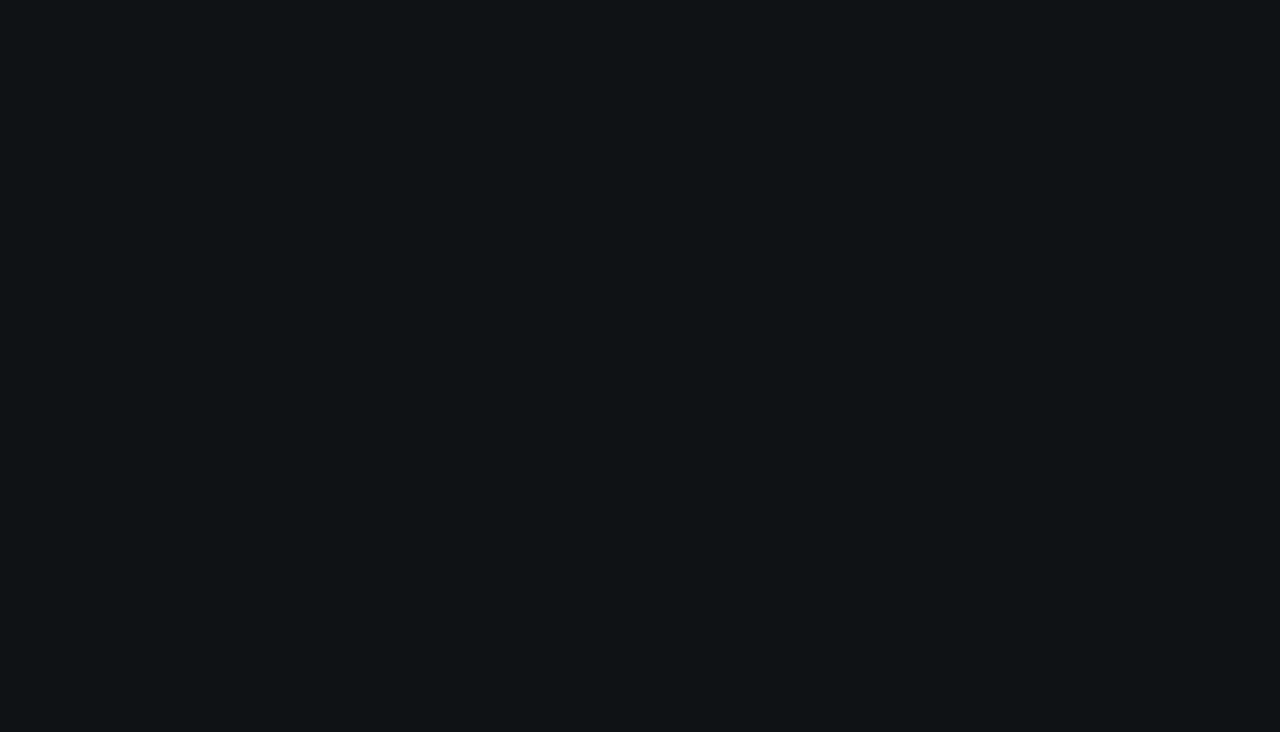
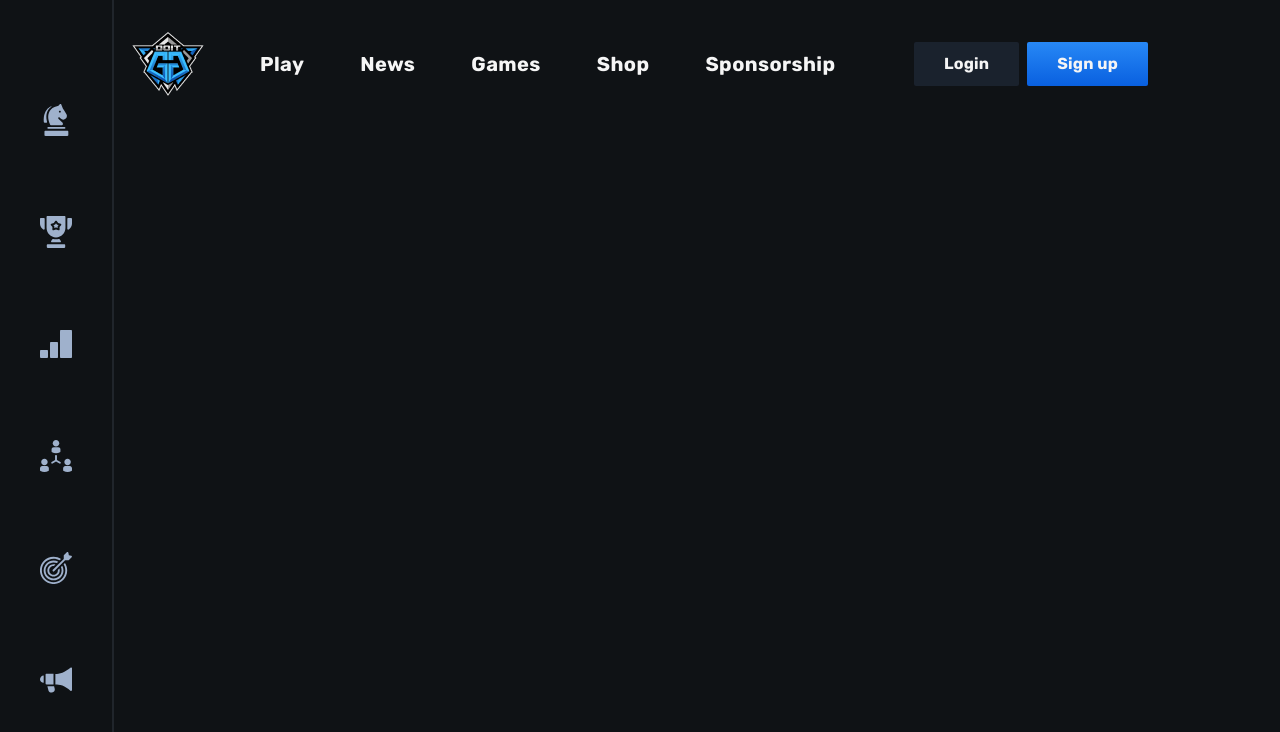
Before and after one commit to M1nt-y/doit-ts, a Vue app: page / in a window 1280 px wide. Shown: the top 732 px of the page. Built offline with nearby package versions, Linux system fonts and the light colour scheme.

Commit message:
Import header and sidebar to layout

```diff
--- a/src/layouts/DefaultLayout.vue
+++ b/src/layouts/DefaultLayout.vue
@@ -1,17 +1,17 @@
 <script setup lang="ts">
 
+import FixedNavigation from "@/components/FixedNavigation.vue";
+import TheHeader from "@/components/TheHeader.vue";
 </script>
 
 <template>
-  <header></header>
+  <FixedNavigation />
+  <TheHeader />
   <main class="main">
     <slot />
   </main>
 </template>
 
 <style scoped lang="scss">
-@import "@/assets/main.scss";
-.main {
-  background: $bg-main;
-}
+
 </style>
```
